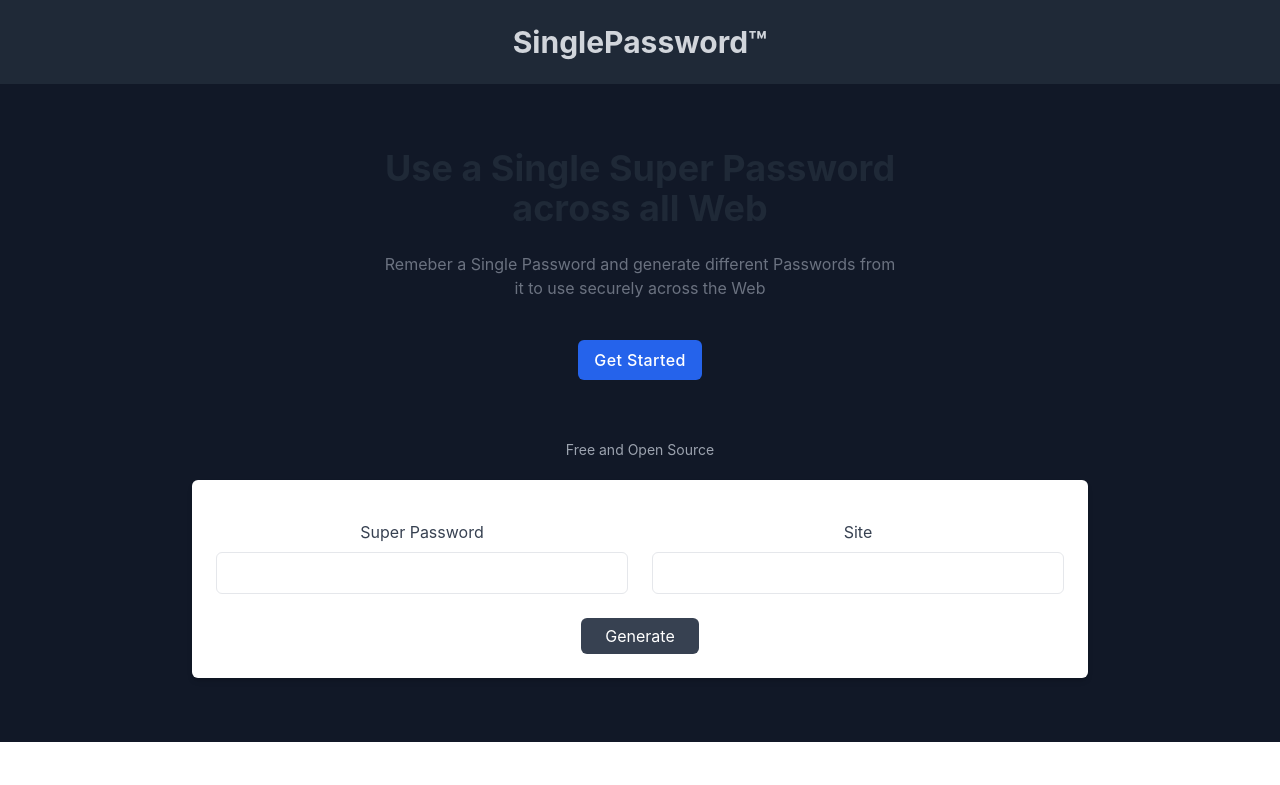
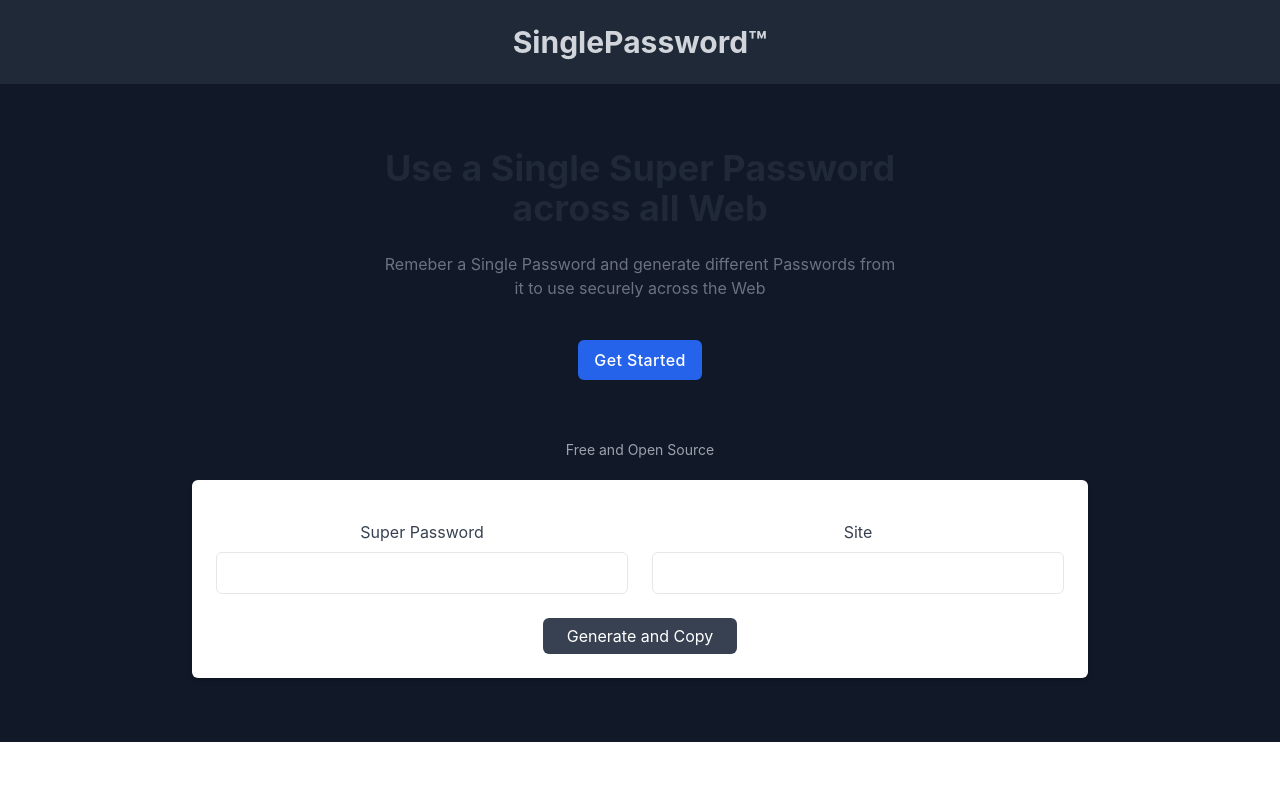
Before and after one commit to lakshith-403/single-password, a Next.js app: page / in a window 1280 px wide. Shown: the top 785 px of the page. Built offline with nearby package versions, Linux system fonts and the light colour scheme.

Commit message:
copy to clipboard

```diff
--- a/package.json
+++ b/package.json
@@ -16,6 +16,7 @@
     "headlessui": "^0.0.0",
     "next": "12.0.10",
     "react": "17.0.2",
+    "react-copy-to-clipboard": "^5.0.4",
     "react-dom": "17.0.2"
   },
   "devDependencies": {
--- a/pages/index.js
+++ b/pages/index.js
@@ -3,6 +3,8 @@ import { useState } from 'react'
 import styles from '../styles/Home.module.css'
 
 import { Icon } from '@iconify/react';
+
+import copy from "copy-to-clipboard";
 
 export default function Home() {
 
@@ -15,7 +17,8 @@ export default function Home() {
     .then(response => response.json())
     .then(data => {
       setGeneratedPassword(data.password);
-      console.log(data.password);
+      copy(generatedPassword);
+      alert("Succesfully Copied to the Clipboard");
     });
   }
 
@@ -33,7 +36,7 @@ export default function Home() {
         </div>
     </nav>
 
-    <div className="container px-6 py-16 mx-auto text-center bg-gray-900">
+    <div className="w-full px-6 py-16 mx-auto text-center bg-gray-900">
       <div className="max-w-lg mx-auto">
         <h1 className="text-3xl font-bold text-gray-800 dark:text-white md:text-4xl">Use a Single Super Password across all Web</h1>
         <p className="mt-6 text-gray-500 dark:text-gray-300">Remeber a Single Password and generate different Passwords from it to use securely across the Web</p>
@@ -68,7 +71,7 @@ export default function Home() {
           <div className="flex justify-center mt-6">
               <button className="px-6 py-2 leading-5 text-white transition-colors duration-200 transform bg-gray-700 rounded-md hover:bg-gray-600 focus:outline-none focus:bg-gray-600"
                 onClick={generatePassword}
-              >Generate</button>
+              >Generate and Copy</button>
           </div>
 
       </section>
@@ -197,17 +200,3 @@ export default function Home() {
     </div>
   )
 }
-
-
-/* This example requires Tailwind CSS v2.0+ */
-import { Fragment } from 'react'
-import { Popover, Transition } from '@headlessui/react'
-import { MenuIcon, XIcon } from '@heroicons/react/outline'
-import Link from 'next/link';
-
-const navigation = [
-  { name: 'Product', href: '#' },
-  { name: 'Features', href: '#' },
-  { name: 'Marketplace', href: '#' },
-  { name: 'Company', href: '#' },
-]
```
Also changed, not shown: 1 other file (tests, documents, lock files or other folders).
